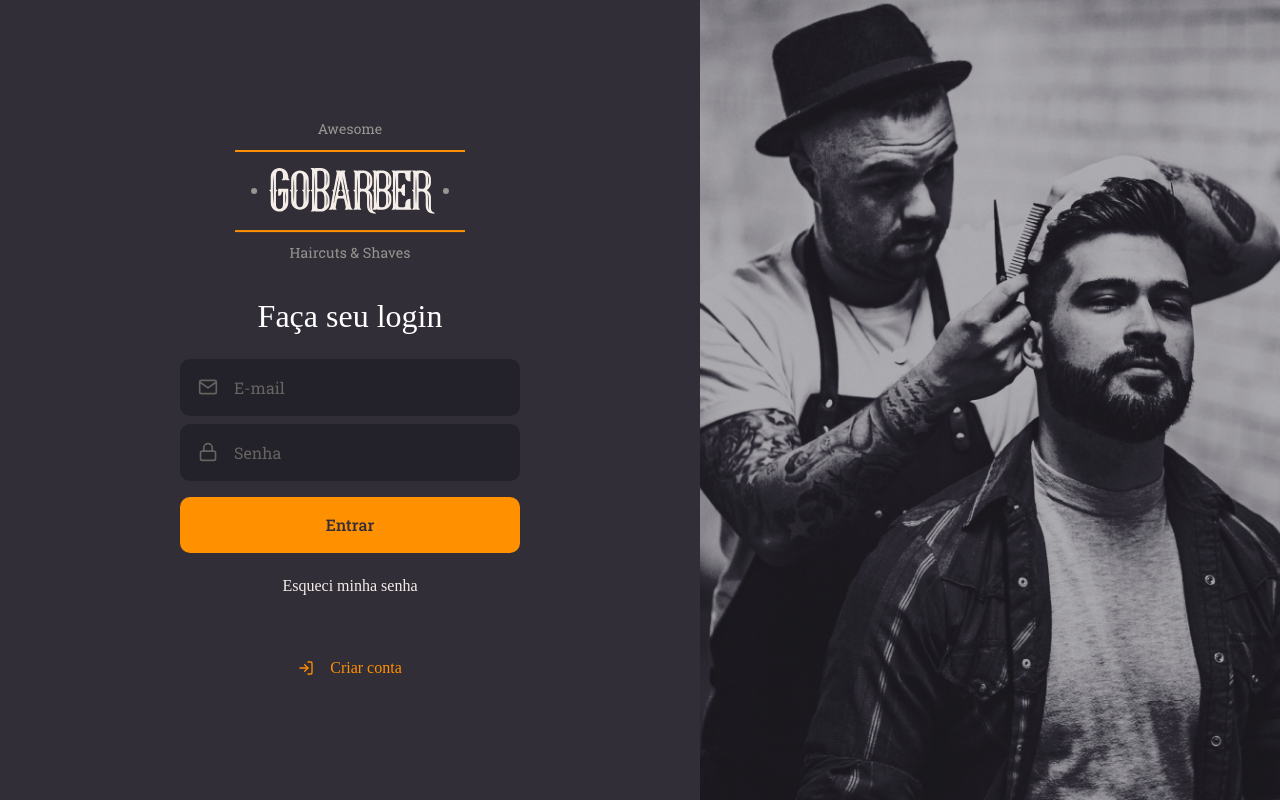
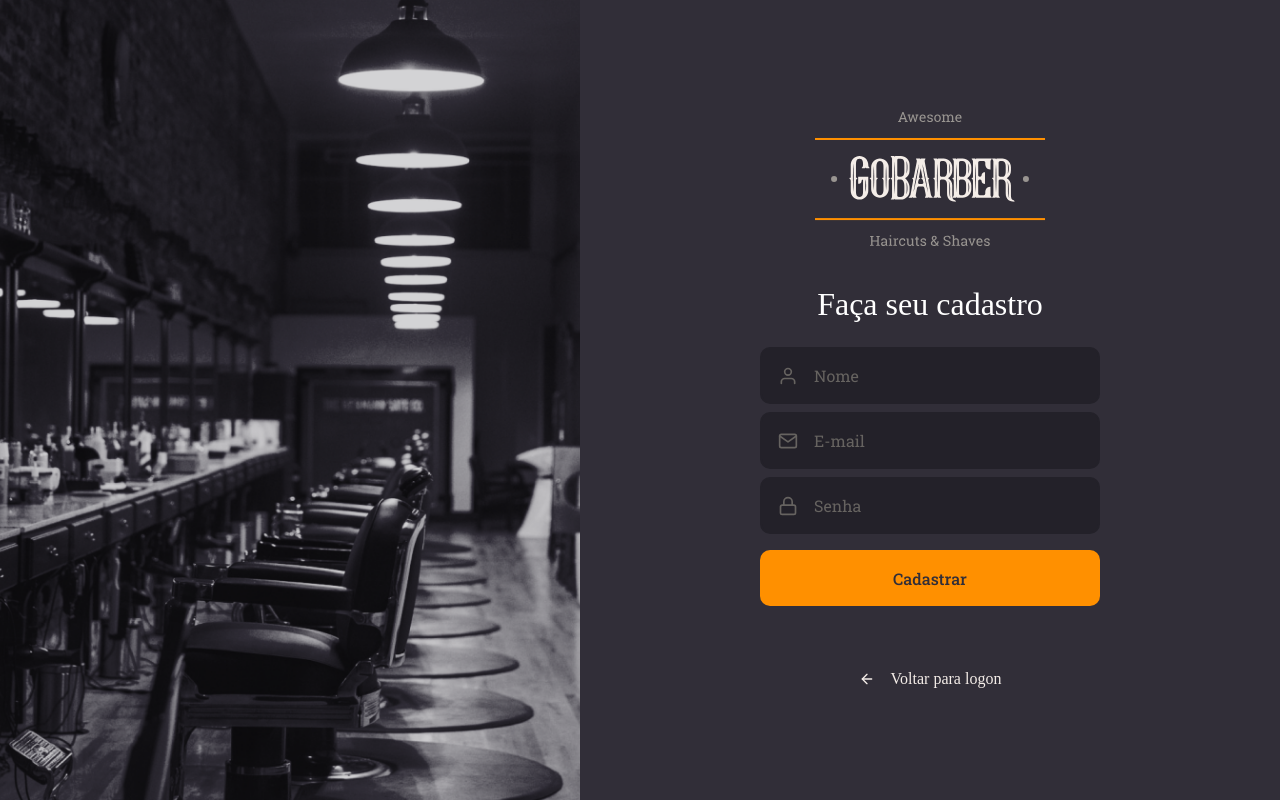
Before and after one commit to Italo-J-A-Fernandes/bootcamp-rocketseat-nivel3-gobarber-web, a React (Create React App) app: page / in a window 1280 px wide. Built offline with nearby package versions, Linux system fonts and the light colour scheme.

Commit message:
Creating registration page

```diff
--- a/src/App.tsx
+++ b/src/App.tsx
@@ -1,11 +1,12 @@
 import React from 'react';
 
-import SingIn from './pages/SignIn';
+// import SingIn from './pages/SignIn';
+import SingUp from './pages/SignUp';
 import GlobalStyle from './styles/global';
 
 const App: React.FC = () => (
   <>
-    <SingIn />
+    <SingUp />
     <GlobalStyle />
   </>
 );
--- /dev/null
+++ b/src/pages/SignUp/index.tsx
@@ -0,0 +1,40 @@
+import React from 'react';
+import { FiArrowLeft, FiUser, FiMail, FiLock } from 'react-icons/fi';
+
+import logoImg from '../../assets/logo.svg';
+
+import Input from '../../components/Input';
+import Button from '../../components/Button';
+
+import { Container, Content, Background } from './styles';
+
+const SignUp: React.FC = () => (
+  <Container>
+    <Background />
+    <Content>
+      <img src={logoImg} alt="Logo GoBarber" />
+
+      <form>
+        <h1>Faça seu cadastro</h1>
+
+        <Input name="nome" type="text" icon={FiUser} placeholder="Nome" />
+        <Input name="email" type="text" icon={FiMail} placeholder="E-mail" />
+
+        <Input
+          name="password"
+          type="password"
+          icon={FiLock}
+          placeholder="Senha"
+        />
+
+        <Button type="submit">Cadastrar</Button>
+      </form>
+      <a href="login">
+        <FiArrowLeft />
+        Voltar para logon
+      </a>
+    </Content>
+  </Container>
+);
+
+export default SignUp;
--- /dev/null
+++ b/src/pages/SignUp/styles.ts
@@ -0,0 +1,67 @@
+import styled from 'styled-components';
+import { shade } from 'polished';
+
+import backgroundSingUp from '../../assets/sign-up-background.png';
+
+export const Container = styled.div`
+  height: 100vh;
+
+  display: flex;
+  align-items: stretch;
+`;
+
+export const Content = styled.div`
+  display: flex;
+  flex-direction: column;
+  /* justify-content: center;*/
+  align-items: center;
+  place-content: center;
+  width: 100%;
+  max-width: 700px;
+
+  form {
+    margin: 40px 0;
+    width: 340px;
+    text-align: center;
+
+    h1 {
+      margin-bottom: 24px;
+    }
+
+    a {
+      color: #f4ede8;
+      display: block;
+      margin-top: 24px;
+      text-decoration: none;
+      transition: color 0.2s;
+
+      &:hover {
+        color: ${shade(0.2, '#f4ede8')};
+      }
+    }
+  }
+
+  > a {
+    color: #f4ede8;
+    display: flex;
+    align-items: center;
+    margin-top: 24px;
+    text-decoration: none;
+    transition: color 0.2s;
+    transition: color 0.2s;
+
+    &:hover {
+      color: ${shade(0.2, '#f4ede8')};
+    }
+
+    svg {
+      margin-right: 16px;
+    }
+  }
+`;
+
+export const Background = styled.div`
+  flex: 1;
+  background: url(${backgroundSingUp}) no-repeat center;
+  background-size: cover;
+`;
```
Also changed, not shown: src/assets/sign-up-background.png (added), 1 other file (tests, documents, lock files or other folders).
